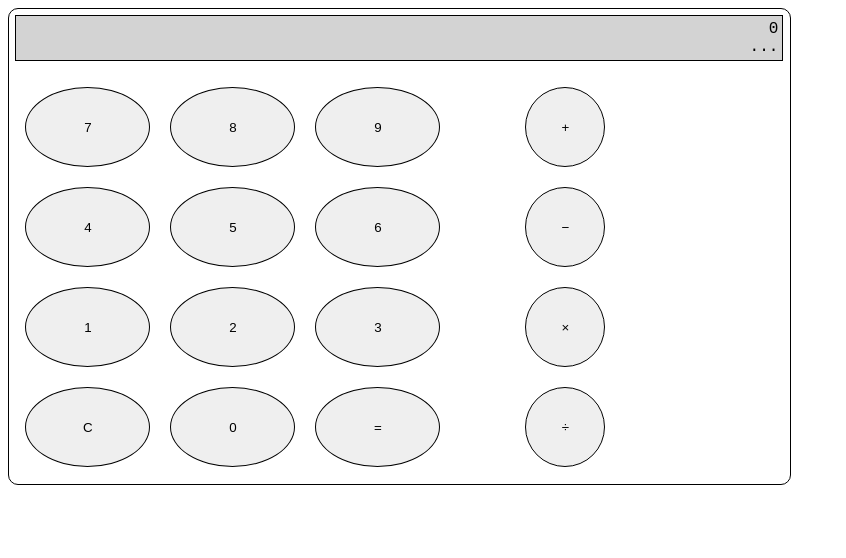
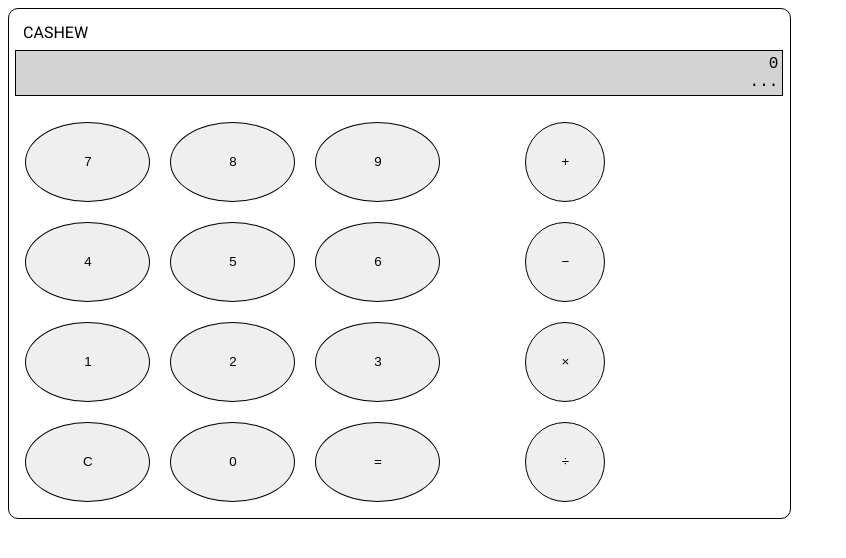
Before and after one commit to marvintensuan/VueCalculator, a plain HTML site: page index.html in a window 1280 px wide. Shown: the whole page, without its empty margins (0-846 px from the left). Drawn offline with nearby package versions, Linux system fonts and the light colour scheme.

Commit message:
Added branding

```diff
--- a/index.html
+++ b/index.html
@@ -3,6 +3,12 @@
   <head>
     <meta charset="UTF-8" />
     <meta name="viewport" content="width=device-width, initial-scale=1.0" />
+    <link rel="preconnect" href="https://fonts.googleapis.com" />
+    <link rel="preconnect" href="https://fonts.gstatic.com" crossorigin />
+    <link
+      href="https://fonts.googleapis.com/css2?family=Roboto&display=swap"
+      rel="stylesheet"
+    />
     <title>Calculator</title>
     <style>
       section {
@@ -10,6 +16,13 @@
         flex-wrap: wrap;
         font-family: Calibri;
       }
+
+      #calc-head {
+        font-family: "Roboto";
+        text-transform: uppercase;
+        margin: 1%;
+      }
+
       #calc-body {
         display: flex;
         flex-direction: column;
@@ -79,6 +92,7 @@
   <body>
     <div id="app">
       <div id="calc-body">
+        <section id="calc-head">Cashew</section>
         <section id="calc-results">
           <div id="results-expr">{{ inputString ? inputString : "0" }}</div>
           <div id="results-eval">{{ result ? result : "..." }}</div>
```
